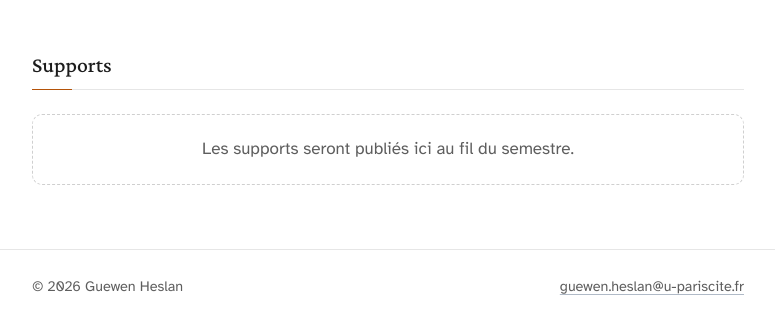
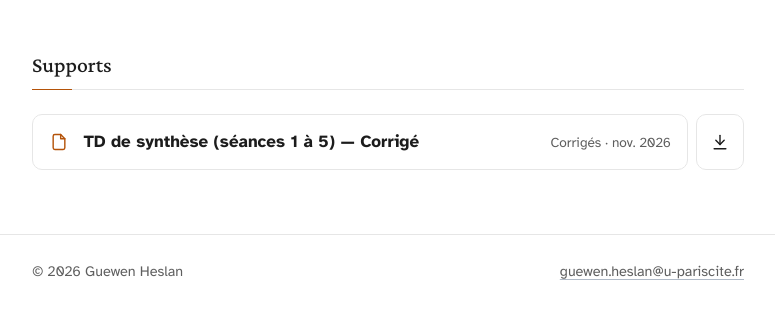
Before and after one commit to gheslan/gheslan.github.io, a plain HTML site: page fr/teaching/mathematics.html in a window 1280 px wide. Shown: the part 217-550 px from the top of the page, without its empty margins (252-1027 px from the left). Drawn offline with nearby package versions, Linux system fonts and the light colour scheme.

Commit message:
Add L1 Mathematics review tutorial answer key (TD de synthèse)
Co-Authored-By: Claude Opus 5.5 <noreply@anthropic.com>

```diff
--- a/fr/teaching/mathematics.html
+++ b/fr/teaching/mathematics.html
@@ -64,7 +64,18 @@
 
   <section class="section reveal">
     <h2>Supports</h2>
-    <p class="empty-state">Les supports seront publiés ici au fil du semestre.</p>
+    <ul class="materials">
+      <li>
+        <a class="mat-view" href="../../files/teaching/mathematics/td-synthese-corrige.pdf" target="_blank" rel="noopener" title="Ouvrir dans un nouvel onglet">
+          <span class="mat-icon" aria-hidden="true"><svg viewBox="0 0 24 24" fill="none" stroke="currentColor" stroke-width="1.7" stroke-linecap="round" stroke-linejoin="round"><path d="M14 3H7a2 2 0 0 0-2 2v14a2 2 0 0 0 2 2h10a2 2 0 0 0 2-2V8z"/><path d="M14 3v5h5"/></svg></span>
+          <span class="mat-title">TD de synthèse (séances 1 à 5) — Corrigé</span>
+          <span class="mat-meta">Corrigés · nov. 2026</span>
+        </a>
+        <a class="mat-dl" href="../../files/teaching/mathematics/td-synthese-corrige.pdf" download aria-label="Télécharger — TD de synthèse (séances 1 à 5) — Corrigé" title="Télécharger">
+          <svg viewBox="0 0 24 24" fill="none" stroke="currentColor" stroke-width="1.7" stroke-linecap="round" stroke-linejoin="round" aria-hidden="true"><path d="M12 4v11"/><path d="M7 10l5 5 5-5"/><path d="M5 20h14"/></svg>
+        </a>
+      </li>
+    </ul>
   </section>
   </main>
 
```
Also changed, not shown: fr/teaching.html (+1 -1 lines), teaching.html (+1 -1 lines), teaching/mathematics.html (+12 -1 lines), 2 other files.
